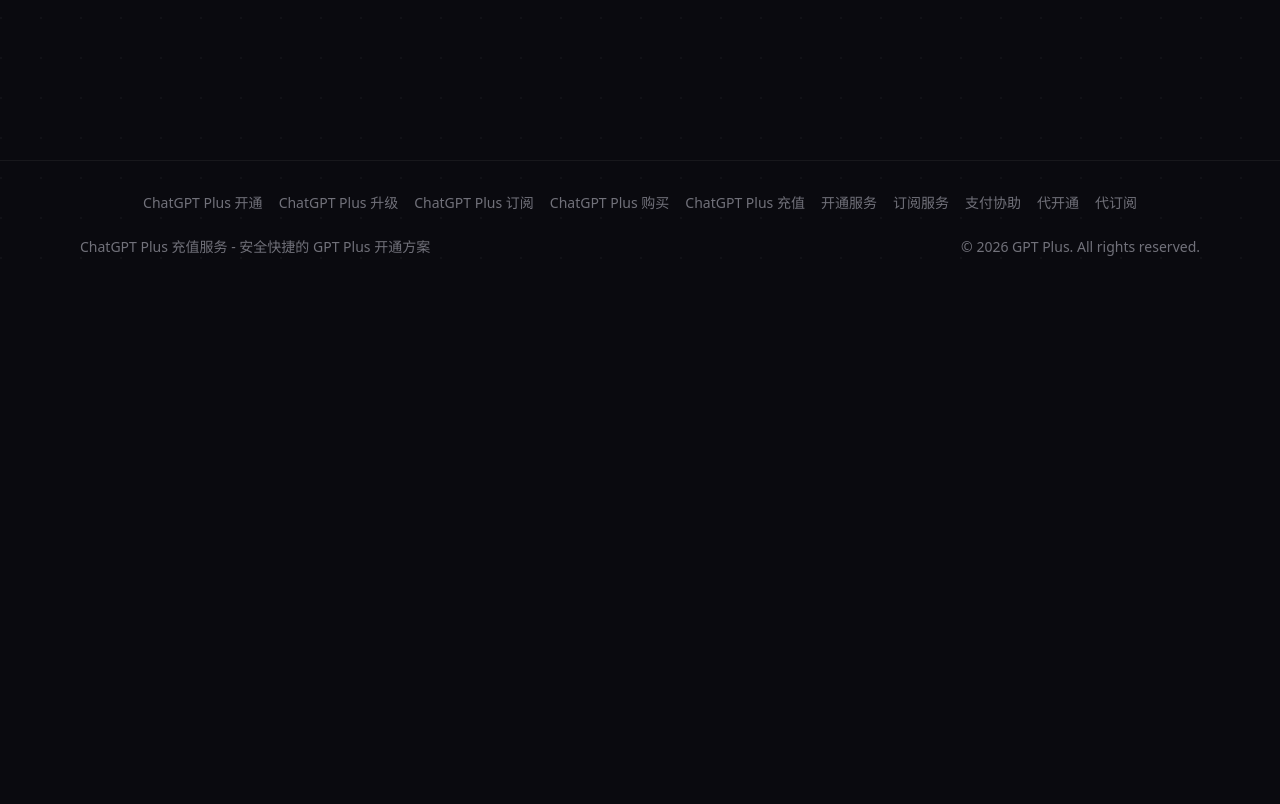
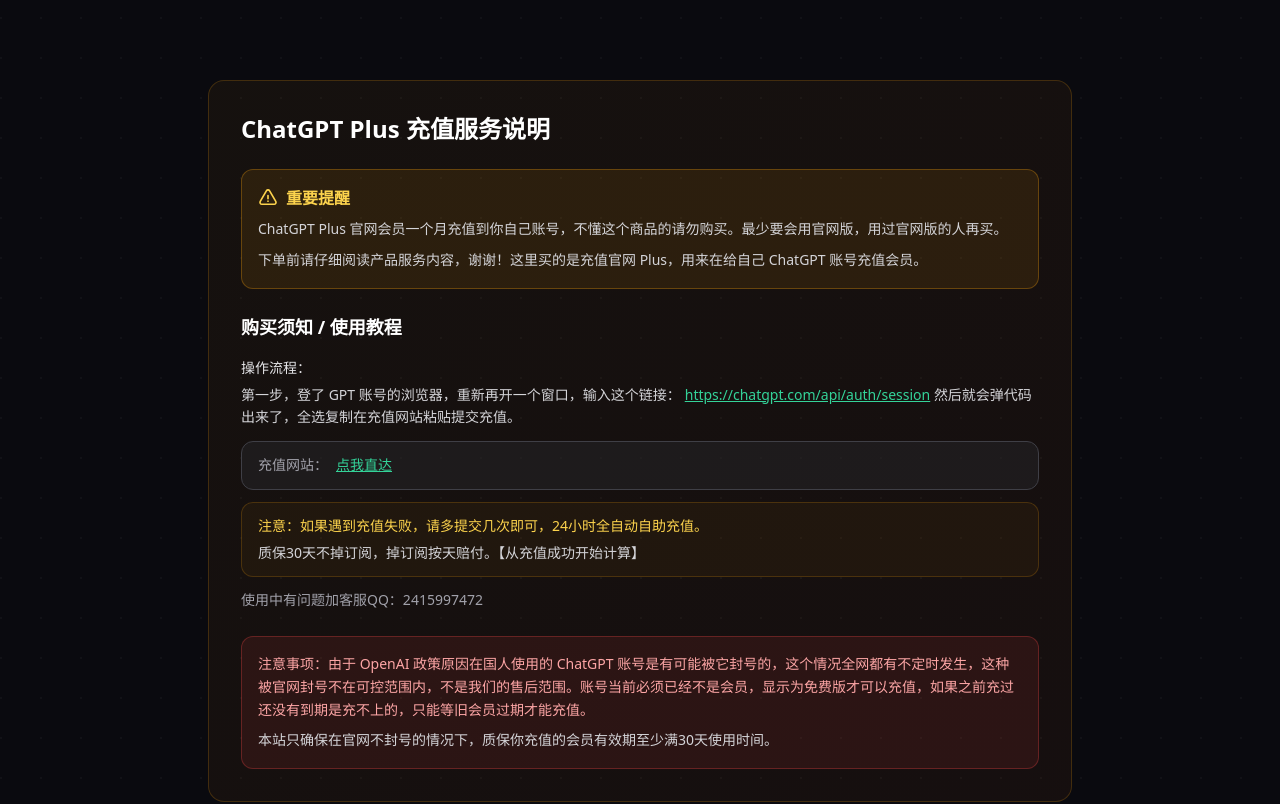
Before and after one commit to li13203140613/gpt-plus, a Next.js app: page / in a window 1280 px wide. Shown: the part 1783-2587 px from the top of the page. Before the commit the page ends 2072 px from the top, so only its background shows below. Built offline with nearby package versions, Linux system fonts and the light colour scheme; no server answers; the database is empty.

Commit message:
feat: add service notice section on homepage
- Important reminder, usage tutorial, recharge link
- Link to shop.gptai.vip for activation
- Risk notice and warranty terms

Co-Authored-By: Claude Opus 4.6 <noreply@anthropic.com>

```diff
--- a/app/page.tsx
+++ b/app/page.tsx
@@ -173,6 +173,69 @@ export default function HomePage() {
             ))}
           </div>
         </section>
+
+        {/* Service Notice */}
+        <section className="max-w-4xl mx-auto px-4 pb-20">
+          <div className="rounded-2xl border border-amber-500/20 bg-gradient-to-br from-amber-500/5 to-orange-500/5 p-6 sm:p-8 space-y-6">
+            <h2 className="text-xl sm:text-2xl font-bold text-white">ChatGPT Plus 充值服务说明</h2>
+
+            {/* Important notice */}
+            <div className="rounded-xl border border-amber-500/30 bg-amber-500/10 p-4 space-y-2">
+              <h3 className="text-base font-semibold text-amber-300 flex items-center gap-2">
+                <svg className="size-5" viewBox="0 0 24 24" fill="none" stroke="currentColor" strokeWidth="2"><path strokeLinecap="round" strokeLinejoin="round" d="M12 9v3.75m-9.303 3.376c-.866 1.5.217 3.374 1.948 3.374h14.71c1.73 0 2.813-1.874 1.948-3.374L13.949 3.378c-.866-1.5-3.032-1.5-3.898 0L2.697 16.126z"/><path strokeLinecap="round" strokeLinejoin="round" d="M12 15.75h.007v.008H12v-.008z"/></svg>
+                重要提醒
+              </h3>
+              <p className="text-sm text-zinc-300 leading-relaxed">
+                ChatGPT Plus 官网会员一个月充值到你自己账号，不懂这个商品的请勿购买。最少要会用官网版，用过官网版的人再买。
+              </p>
+              <p className="text-sm text-zinc-300 leading-relaxed">
+                下单前请仔细阅读产品服务内容，谢谢！这里买的是充值官网 Plus，用来在给自己 ChatGPT 账号充值会员。
+              </p>
+            </div>
+
+            {/* Usage instructions */}
+            <div className="space-y-4">
+              <h3 className="text-lg font-semibold text-white">购买须知 / 使用教程</h3>
+
+              <div className="space-y-3 text-sm text-zinc-300 leading-relaxed">
+                <div>
+                  <p className="font-medium text-zinc-200 mb-1">操作流程：</p>
+                  <p>
+                    第一步，登了 GPT 账号的浏览器，重新再开一个窗口，输入这个链接：
+                    <a href="https://chatgpt.com/api/auth/session" target="_blank" rel="noopener noreferrer" className="text-emerald-400 hover:text-emerald-300 underline ml-1">
+                      https://chatgpt.com/api/auth/session
+                    </a>
+                    {' '}然后就会弹代码出来了，全选复制在充值网站粘贴提交充值。
+                  </p>
+                </div>
+
+                <div className="flex items-center gap-2 rounded-lg border border-zinc-700 bg-zinc-800/50 px-4 py-3">
+                  <span className="text-zinc-400">充值网站：</span>
+                  <a href="https://shop.gptai.vip/" target="_blank" rel="noopener noreferrer" className="text-emerald-400 hover:text-emerald-300 underline font-medium">
+                    点我直达
+                  </a>
+                </div>
+
+                <div className="rounded-lg border border-amber-500/20 bg-amber-500/5 px-4 py-3 space-y-1">
+                  <p className="text-amber-300">注意：如果遇到充值失败，请多提交几次即可，24小时全自动自助充值。</p>
+                  <p className="text-zinc-300">质保30天不掉订阅，掉订阅按天赔付。【从充值成功开始计算】</p>
+                </div>
+
+                <p className="text-zinc-400">使用中有问题加客服QQ：2415997472</p>
+              </div>
+            </div>
+
+            {/* Risk notice */}
+            <div className="rounded-xl border border-red-500/30 bg-red-500/10 p-4 space-y-2">
+              <p className="text-sm text-red-300 leading-relaxed">
+                注意事项：由于 OpenAI 政策原因在国人使用的 ChatGPT 账号是有可能被它封号的，这个情况全网都有不定时发生，这种被官网封号不在可控范围内，不是我们的售后范围。账号当前必须已经不是会员，显示为免费版才可以充值，如果之前充过还没有到期是充不上的，只能等旧会员过期才能充值。
+              </p>
+              <p className="text-sm text-zinc-300 leading-relaxed">
+                本站只确保在官网不封号的情况下，质保你充值的会员有效期至少满30天使用时间。
+              </p>
+            </div>
+          </div>
+        </section>
       </main>
 
       <Footer />
```
